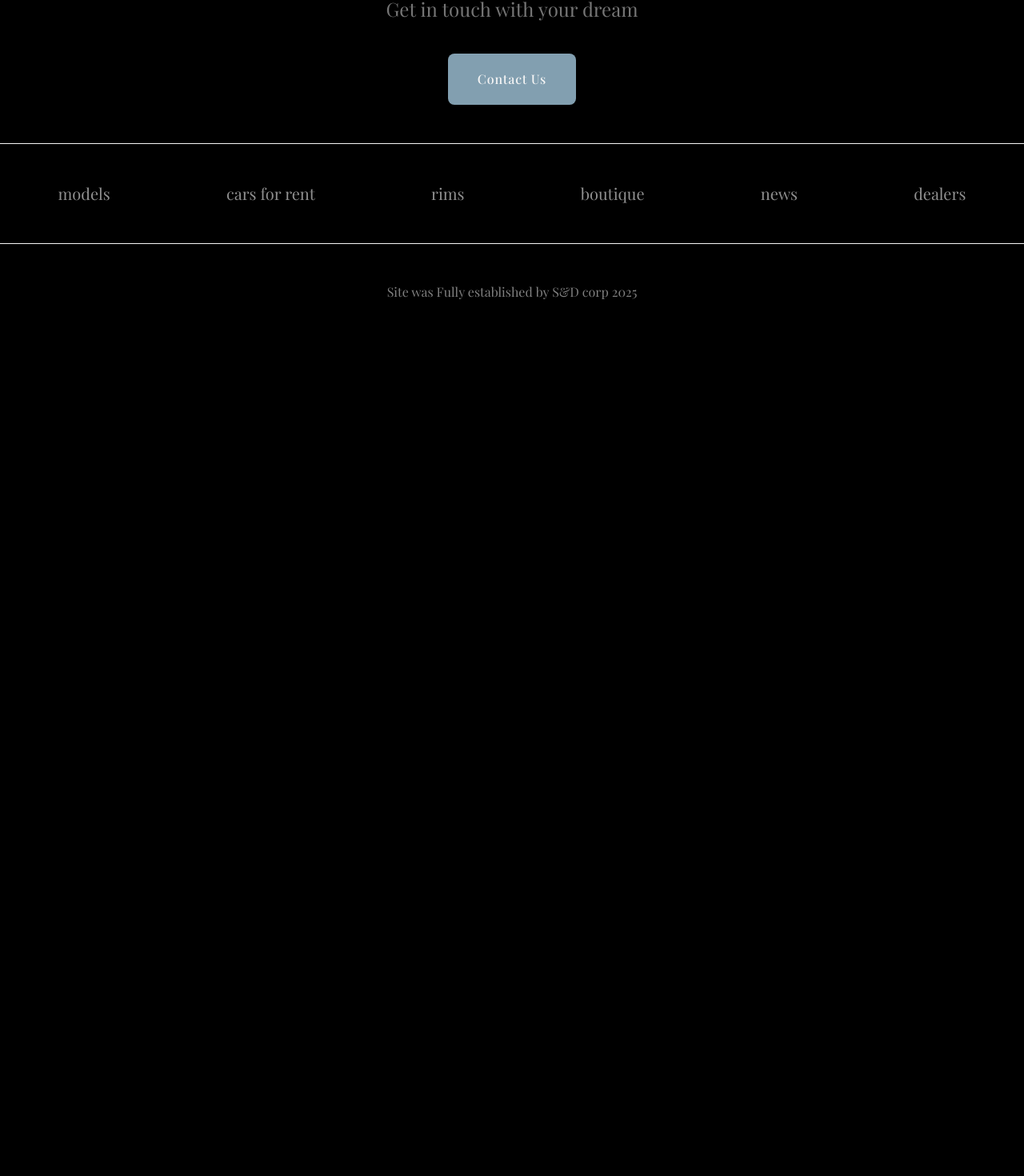
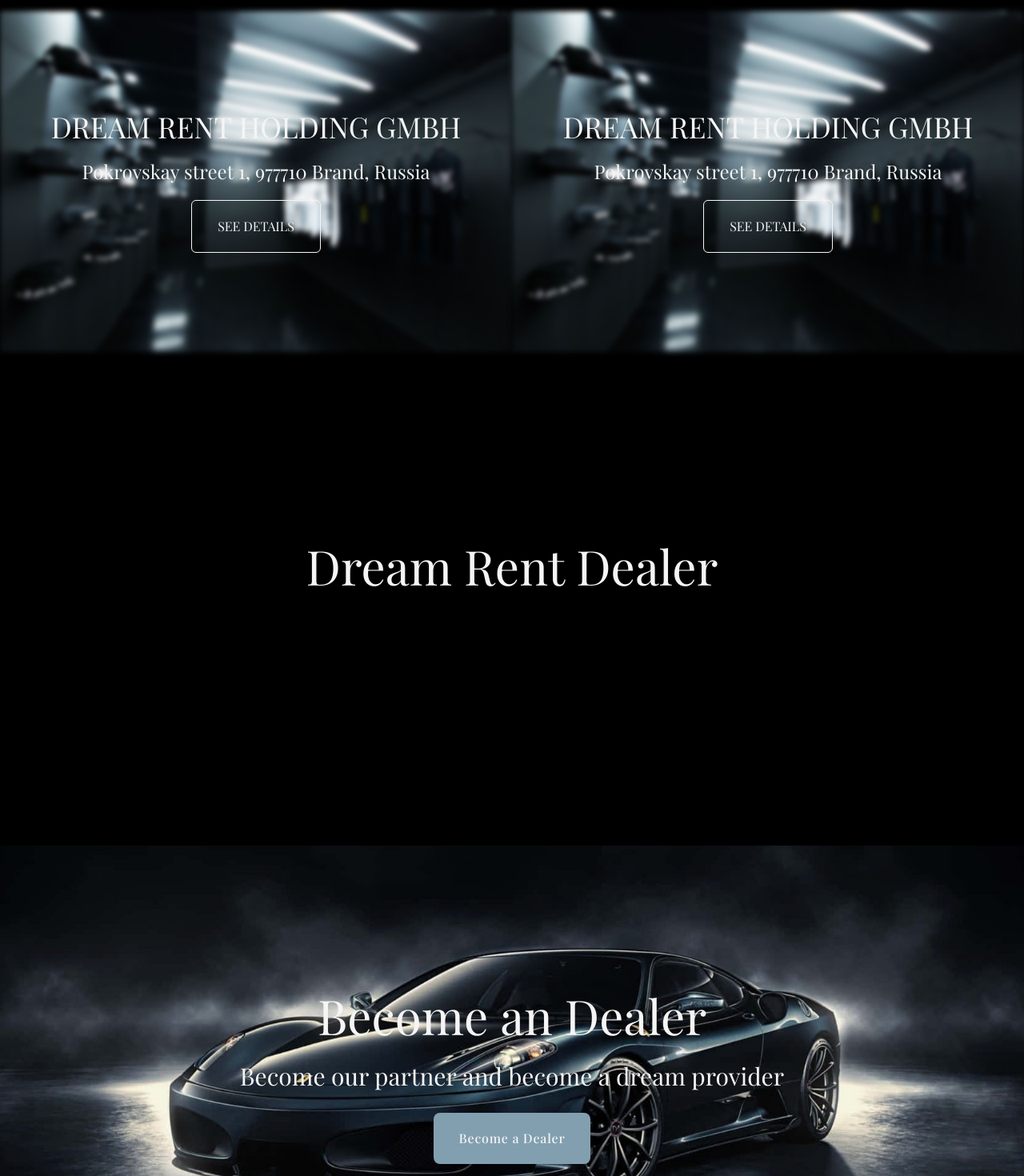
Before and after one commit to vloneLUCKER/front-car, a React (Vite) app in the folder car-rent/: page /dealer in a window 1280 px wide. Shown: the part 853-2323 px from the top of the page at 80% size. Before the commit the page ends 1238 px from the top, so only its background shows below. Built offline with nearby package versions, Linux system fonts and the light colour scheme; a web font is replaced by a local one.

Commit message:
dealer page 80% contact bage 10%

```diff
--- /dev/null
+++ b/car-rent/src/Pages/Contact.jsx
@@ -0,0 +1,19 @@
+import Footer from "../Components/Footer";
+import Header from "../Components/Header/Header";
+
+export default function Contact() {
+  return (
+    <>
+      <Header></Header>
+      <div className="flex flex-col items-center gap-4 h-[95vh] justify-center bg-gradient-to-b from-gray-800 to-black w-full">
+        <h1 className="text-6xl">CONTACT US</h1>
+        <h2 className="text-2xl text-[#ffffff80]">
+          If you have any questions or special request, we are available to
+          assist you
+        </h2>
+        <div></div>
+      </div>
+      <Footer></Footer>
+    </>
+  );
+}
--- a/car-rent/src/Pages/Dealer.jsx
+++ b/car-rent/src/Pages/Dealer.jsx
@@ -1,3 +1,4 @@
+import Button from "../Components/Button";
 import Footer from "../Components/Footer";
 import Header from "../Components/Header/Header";
 
@@ -5,12 +6,57 @@ export default function Dealer() {
   return (
     <>
       <Header />
-      <div className="flex flex-col items-center gap-4 h-[90vh] justify-center bg-gradient-to-b from-gray-800 to-black w-full">
+      <div className="flex flex-col items-center gap-4 h-[95vh] justify-center bg-gradient-to-b from-gray-800 to-black w-full">
         <h1 className="text-6xl">Official services</h1>
         <h2 className="text-2xl text-[#ffffff80]">
           Locate the nearest dealership for your convenience
         </h2>
       </div>
+      <div className="h-[80vh] flex">
+        <div className="w-1/2 relative flex flex-col justify-center gap-5 items-center">
+          <img
+            src="/boutique.jpg"
+            alt=""
+            className="absolute -z-1 blur-[3px]  transition-all transform "
+          />
+          <h1 className="text-4xl">DREAM RENT HOLDING GMBH</h1>
+          <h2 className="text-2xl">
+            Pokrovskay street 1, 977710 Brand, Russia
+          </h2>
+          <button className="border-1 rounded-md transition-all transform hover:scale-110 py-5 px-8">
+            SEE DETAILS
+          </button>
+        </div>
+        <div className="w-1/2 relative flex flex-col justify-center gap-5 items-center">
+          <img
+            src="/boutique.jpg"
+            alt=""
+            className="absolute -z-1 blur-[3px]  transition-all transform "
+          />
+          <h1 className="text-4xl">DREAM RENT HOLDING GMBH</h1>
+          <h2 className="text-2xl">
+            Pokrovskay street 1, 977710 Brand, Russia
+          </h2>
+          <button className="border-1 rounded-md transition-all transform hover:scale-110 py-5 px-8">
+            SEE DETAILS
+          </button>
+        </div>
+      </div>
+      <div className="h-100 bg-black flex items-center justify-center pb-20">
+        <h1 className="text-6xl">Dream Rent Dealer</h1>
+      </div>
+      <article className="w-full h-[100vh] relative flex flex-col justify-center items-center gap-7">
+        <img
+          src="/ferrari.jpg"
+          alt=""
+          className="contain-content absolute -z-1"
+        />
+        <h1 className="text-6xl">Become an Dealer</h1>
+        <h2 className="text-3xl">
+          Become our partner and become a dream provider
+        </h2>
+        <Button>Become a Dealer</Button>
+      </article>
       <Footer />
     </>
   );
```
